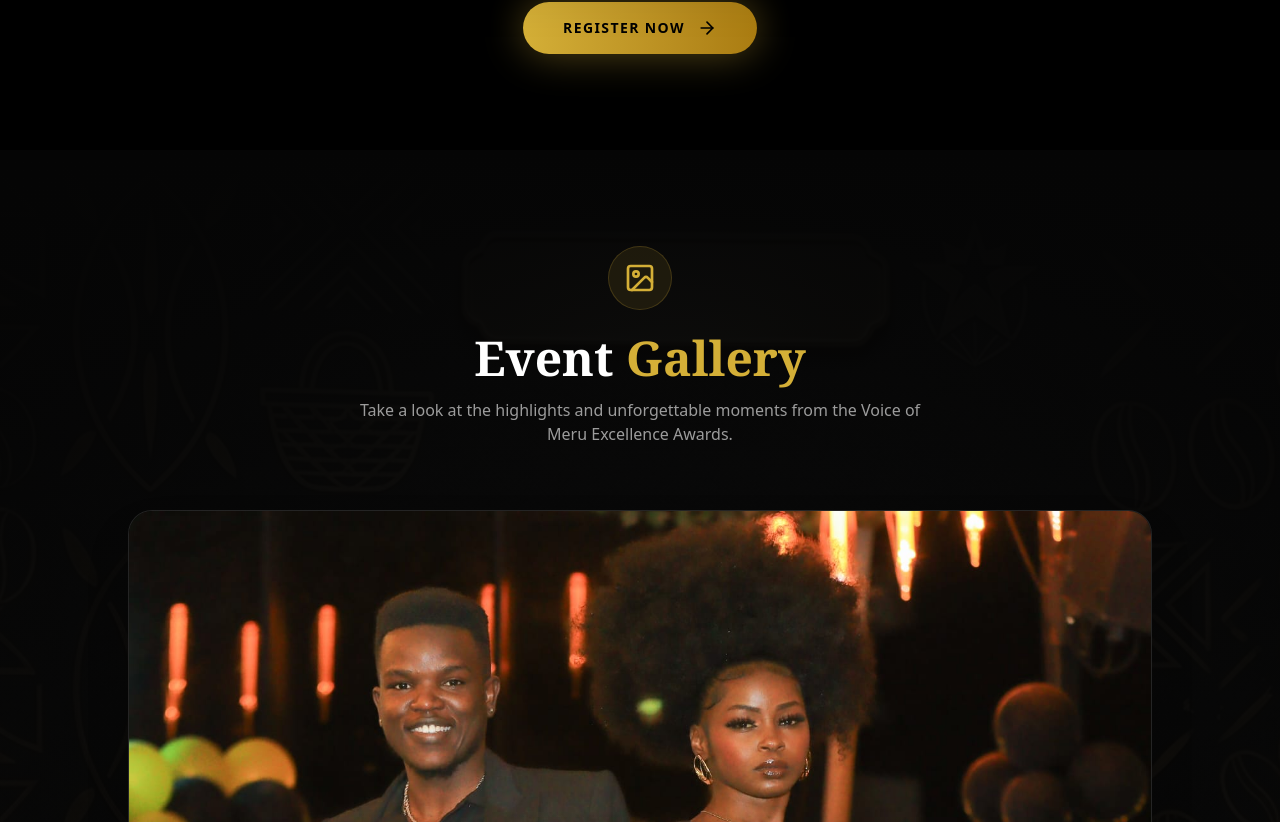
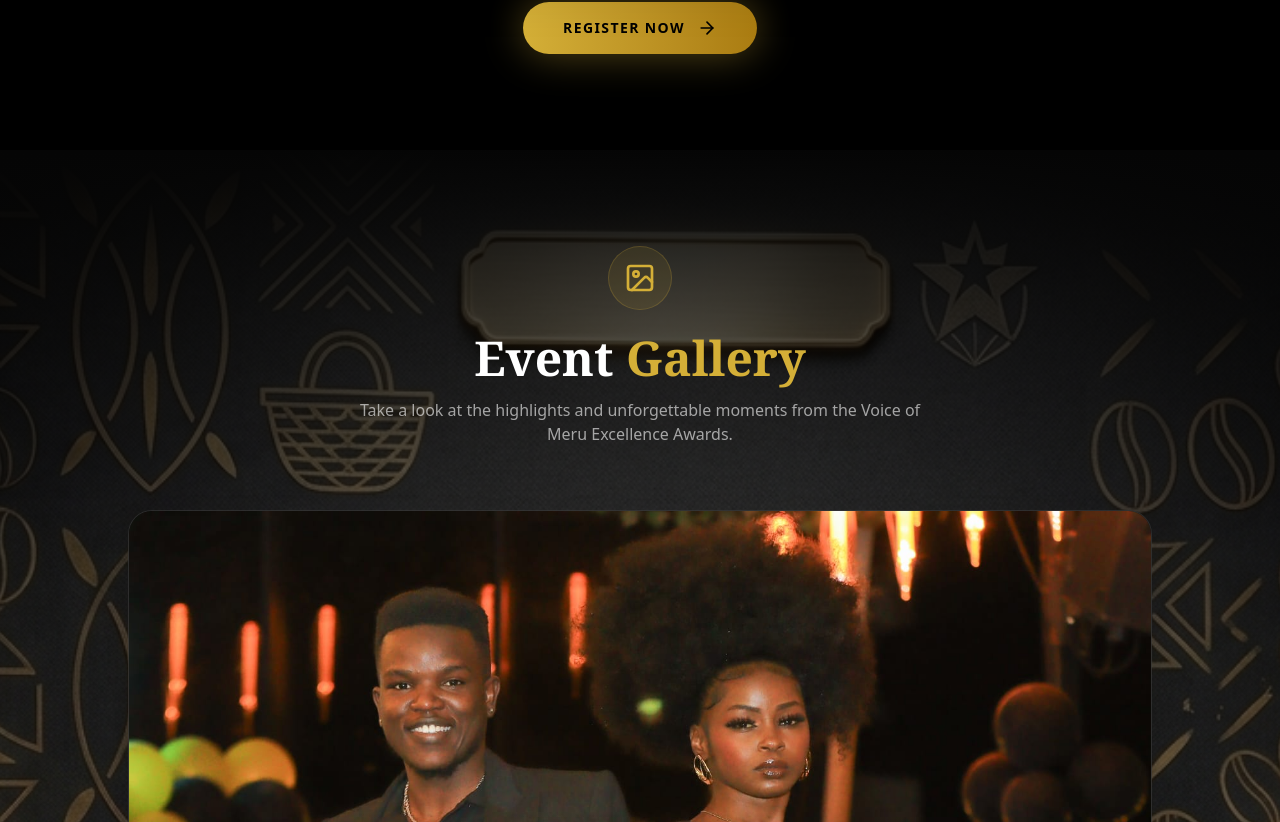
Before and after one commit to Waithira-amy/vmea-website, a Next.js app: page / in a window 1280 px wide. Shown: the part 918-1740 px from the top of the page. Built offline with nearby package versions, Linux system fonts and the light colour scheme.

Commit message:
changes 2

```diff
--- a/components/sections/Gallery.tsx
+++ b/components/sections/Gallery.tsx
@@ -37,15 +37,15 @@
   return (
     <section id="gallery" className="relative bg-[#050505] py-24 px-6 text-white overflow-hidden">
 
-      {/* Corrected Hero Background Layer */}
+      {/* Fully Visible Hero Background Layer */}
       <div className="absolute inset-0 z-0 pointer-events-none">
         <img
           src="/hero-bg.jpg"
           alt="VMEA Background Pattern"
-          className="absolute inset-0 w-full h-full object-cover opacity-20"
+          className="absolute inset-0 w-full h-full object-cover opacity-100"
         />
-        {/* Gradient to blend the top and bottom edges smoothly into the rest of the page */}
-        <div className="absolute inset-0 bg-gradient-to-b from-[#050505] via-[#050505]/50 to-[#050505]" />
+        {/* Soft edge blend only at the very top and bottom so it doesn't look cut off, leaving the middle 100% bright */}
+        <div className="absolute inset-0 bg-gradient-to-b from-[#050505] via-transparent to-[#050505]" />
       </div>
 
       <div className="relative z-10 max-w-5xl mx-auto">
```
